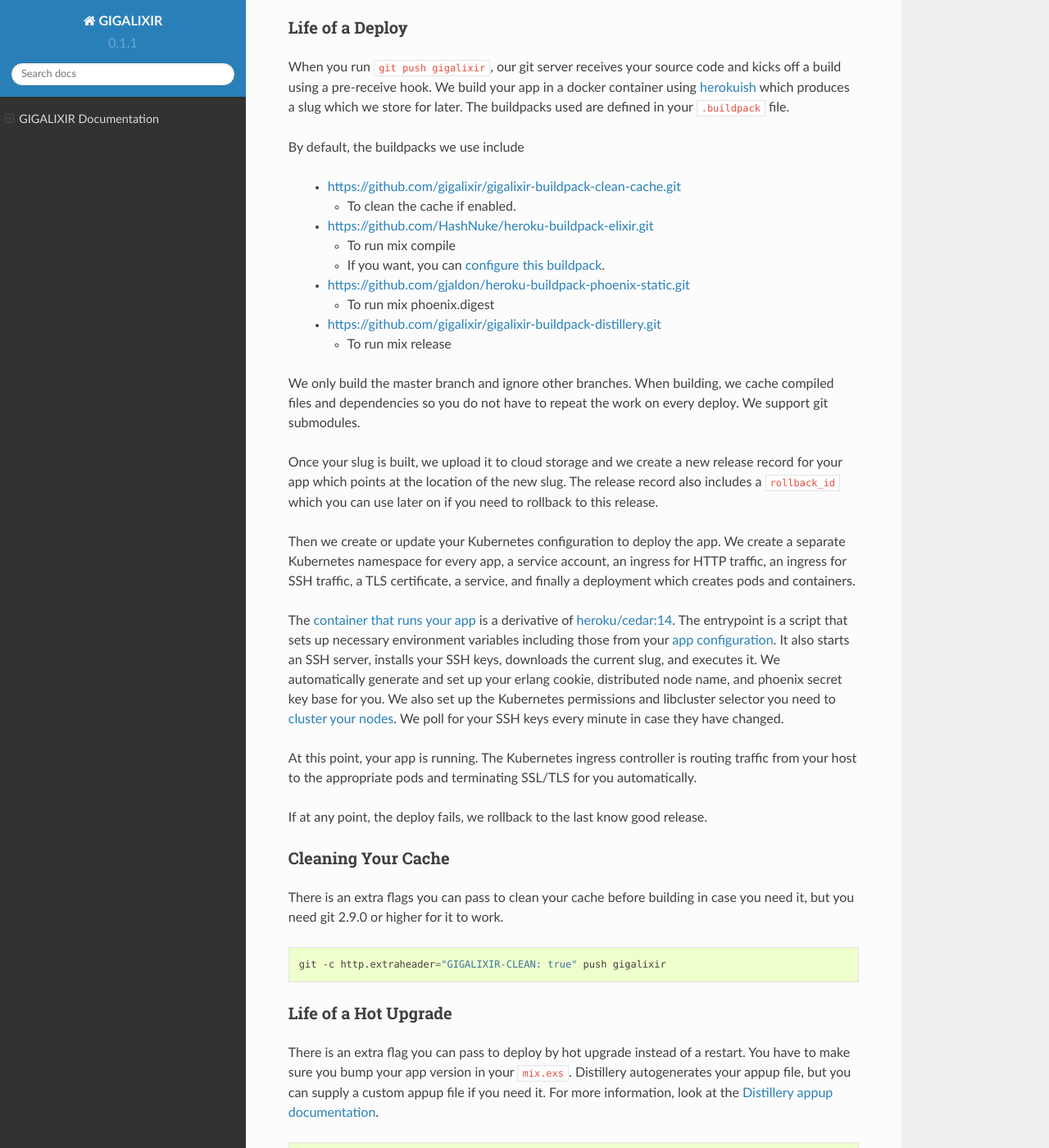
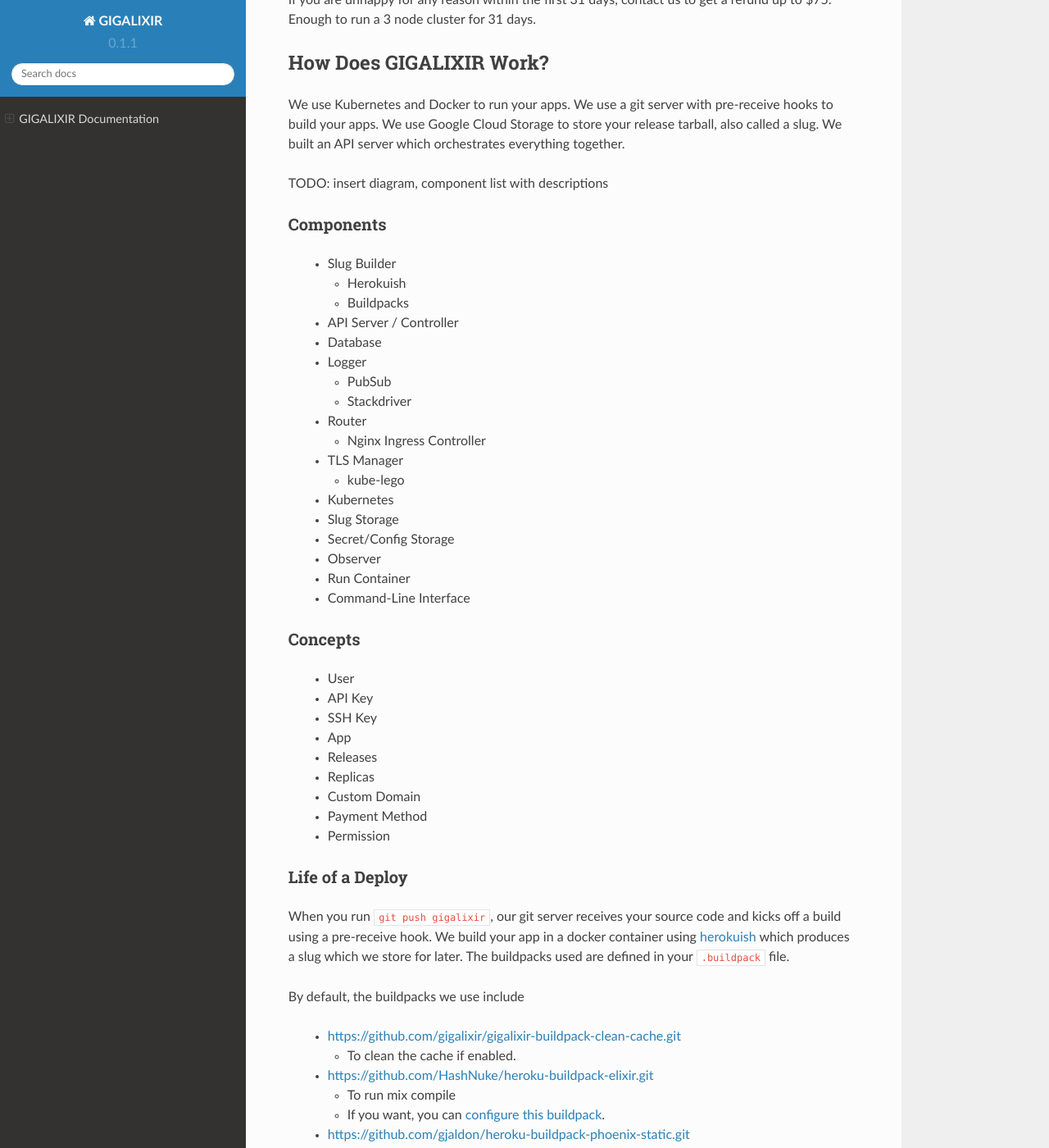
Before and after one commit to gigalixir/gigalixir-cli, a Sphinx documentation site: the page built from docs/source/index.rst, in a window 1280 px wide and 1400 px high, scrolled down 1892 px. Shown: the whole window at 82% size. Built offline with Sphinx 7.4.7 and the Read the Docs theme 2.0.0, drawn with Linux system fonts in a browser that asks for light colours; some of the changed text lies outside the part shown.

Commit message:
outline some stuff.

```diff
--- a/docs/source/index.rst
+++ b/docs/source/index.rst
@@ -82,7 +82,17 @@ Finally, build and deploy.
 Modifying an Existing App to Run on GIGALIXIR
 =============================================
 
-TODO
+Required
+
+  - Distillery
+  - Buildpacks
+
+Optional
+
+  - Libcluster
+  - Secrets
+  - Migrations
+  - Git
 
 .. _`money back guarantee`:
 
@@ -97,6 +107,49 @@ How Does GIGALIXIR Work?
 We use Kubernetes and Docker to run your apps. We use a git server with pre-receive hooks to build your apps. We use Google Cloud Storage to store your release tarball, also called a slug. We built an API server which orchestrates everything together.
 
 TODO: insert diagram, component list with descriptions
+
+Components
+----------
+
+  - Slug Builder
+
+    - Herokuish
+    - Buildpacks
+
+  - API Server / Controller
+  - Database
+  - Logger
+
+    - PubSub
+    - Stackdriver
+
+  - Router
+
+    - Nginx Ingress Controller
+
+  - TLS Manager
+
+    - kube-lego
+
+  - Kubernetes
+  - Slug Storage
+  - Secret/Config Storage
+  - Observer
+  - Run Container
+  - Command-Line Interface
+
+Concepts
+--------
+
+  - User
+  - API Key
+  - SSH Key
+  - App
+  - Releases
+  - Replicas
+  - Custom Domain
+  - Payment Method
+  - Permission
 
 Life of a Deploy
 ----------------
```
